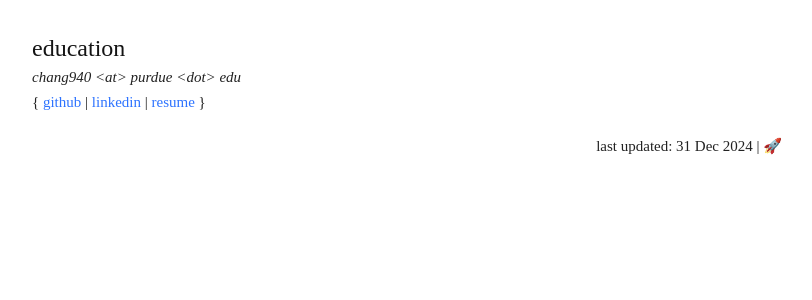
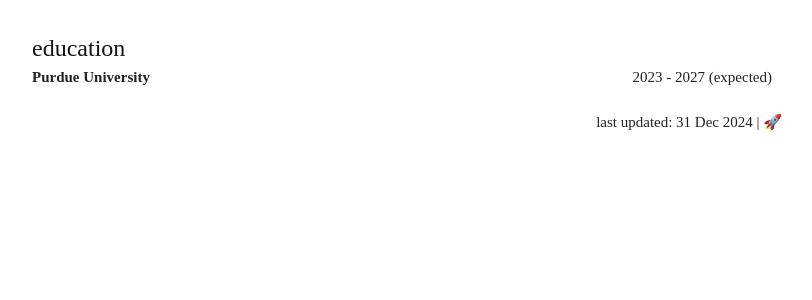
Before and after one commit to vindou/vindou, a Jekyll site: the page built from education/index.html, in a window 1280 px wide. Shown: the top 300 px of the page, without its empty margins (238-1050 px from the left). Built offline with Jekyll 4.4.1, drawn with Linux system fonts in a browser that asks for light colours; some web fonts are replaced.

Commit message:
Update index.html

```diff
--- a/education/index.html
+++ b/education/index.html
@@ -7,12 +7,12 @@ title: education
   <div class="subsection">
     <div class="text-container title-text">
       <h1>education</h1>
-      <p><i>chang940 &lt;at&gt; purdue &lt;dot&gt; edu</i></p>
-      <p> &#123;
-        <a target="_blank" href="https://github.com/vindou">github</a> |
-        <a target="_blank" href="https://www.linkedin.com/in/gilchang">linkedin</a> |
-        <a target="_blank" href="/media/pdf/resume.pdf">resume</a>
-      &#125; </p>
+      <p>
+        <b>Purdue University</b>
+        <span style="float:right;">
+            2023 - 2027 (expected)
+        </span>
+      </p>
     </div>
   </div>
 </div>
```
